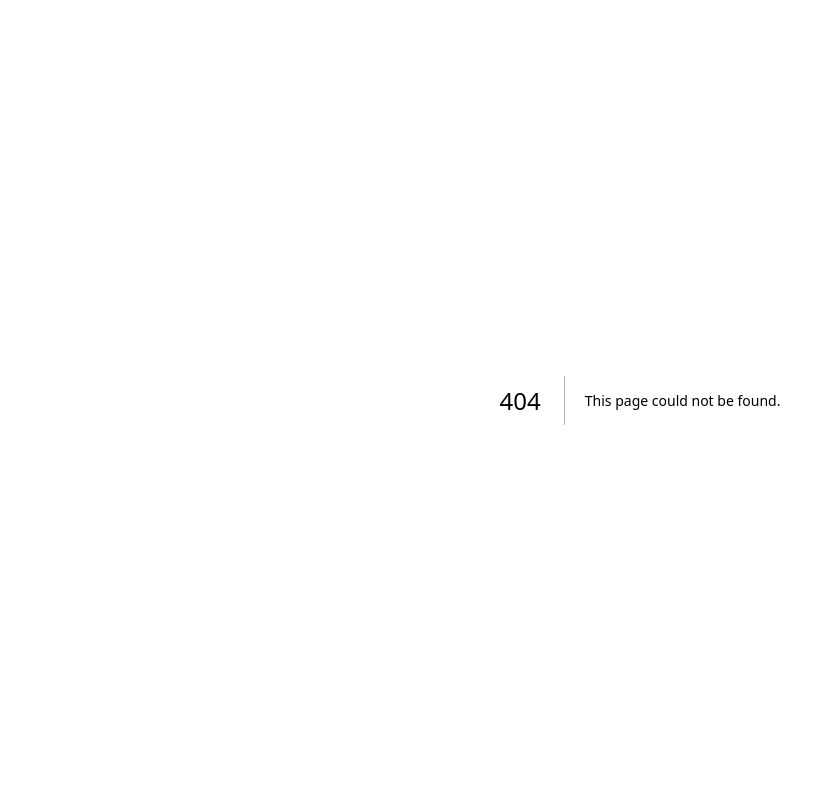
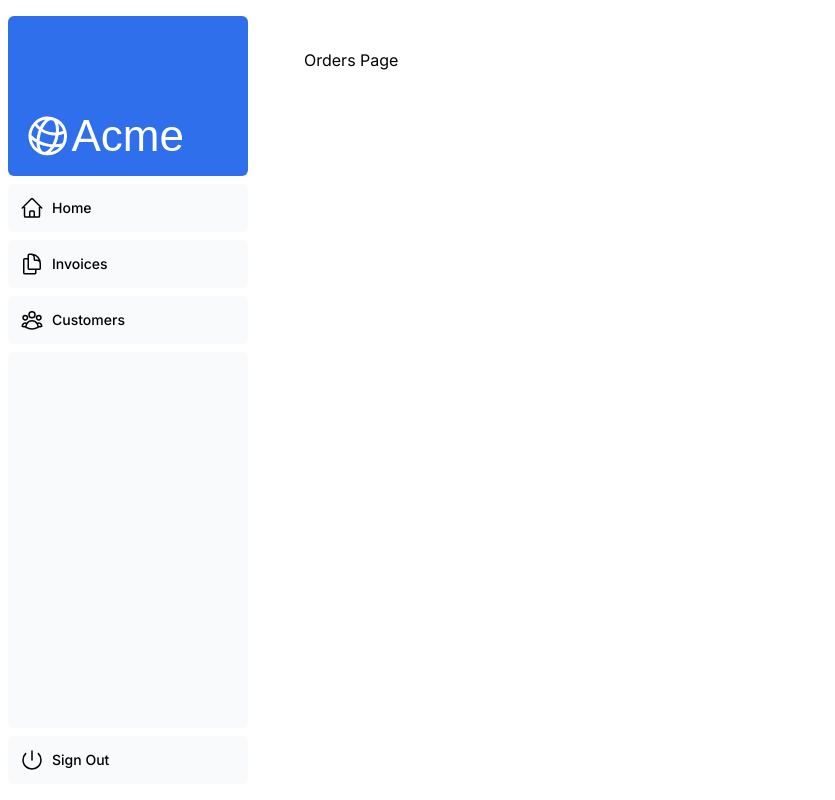
Before and after one commit to njuguna05/nextjs-dashboard, a Next.js app: page /dashboard/orders in a window 1280 px wide. Before the commit this address had no page. Shown: the whole page, without its empty margins (0-835 px from the left). Built offline with nearby package versions, Linux system fonts and the light colour scheme; a web font is replaced by a local one.

Commit message:
second commit

```diff
--- /dev/null
+++ b/app/dashboard/orders/page.tsx
@@ -0,0 +1,3 @@
+export default function Page() {
+    return <p>Orders Page</p>;
+  }
```
